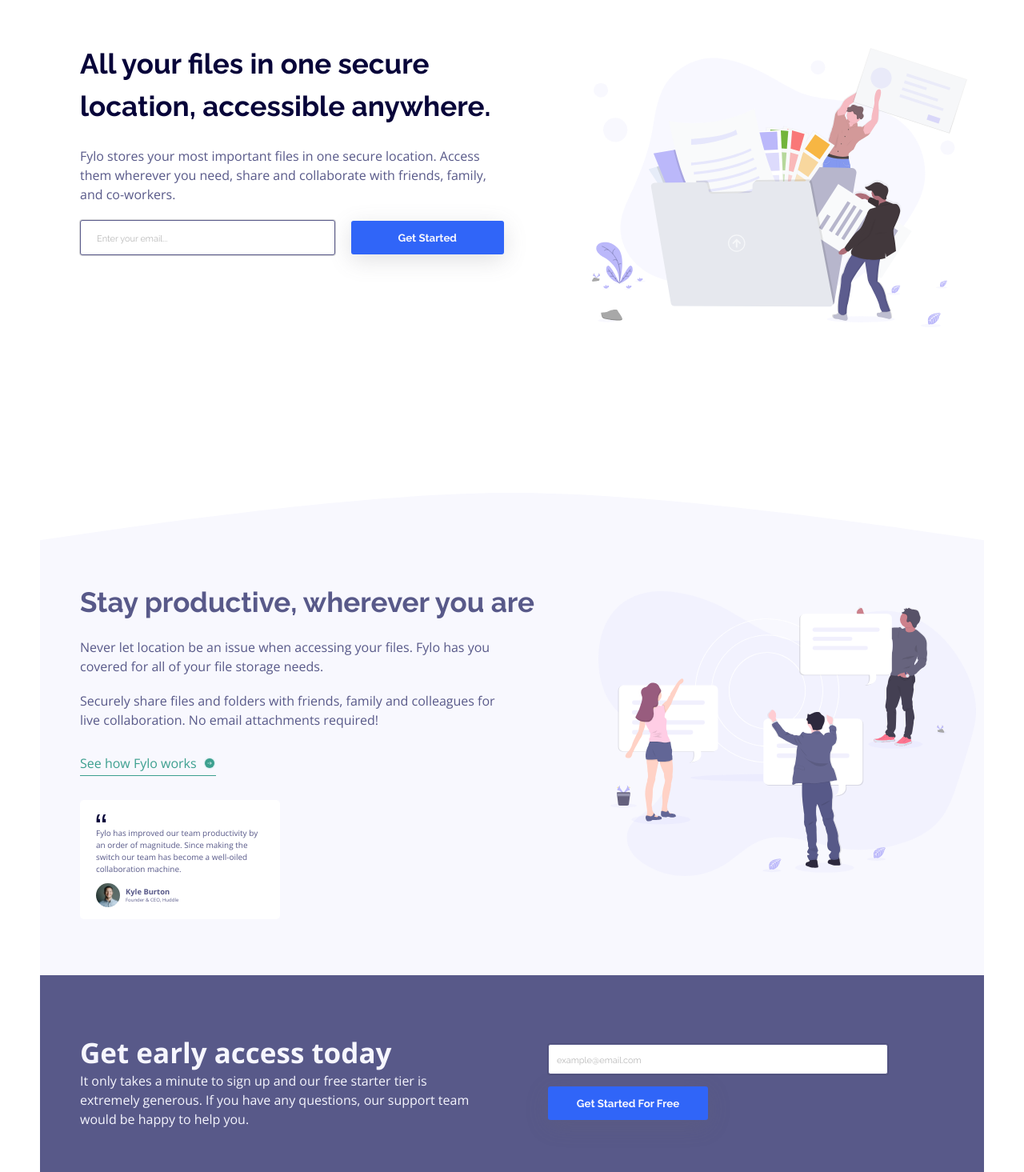
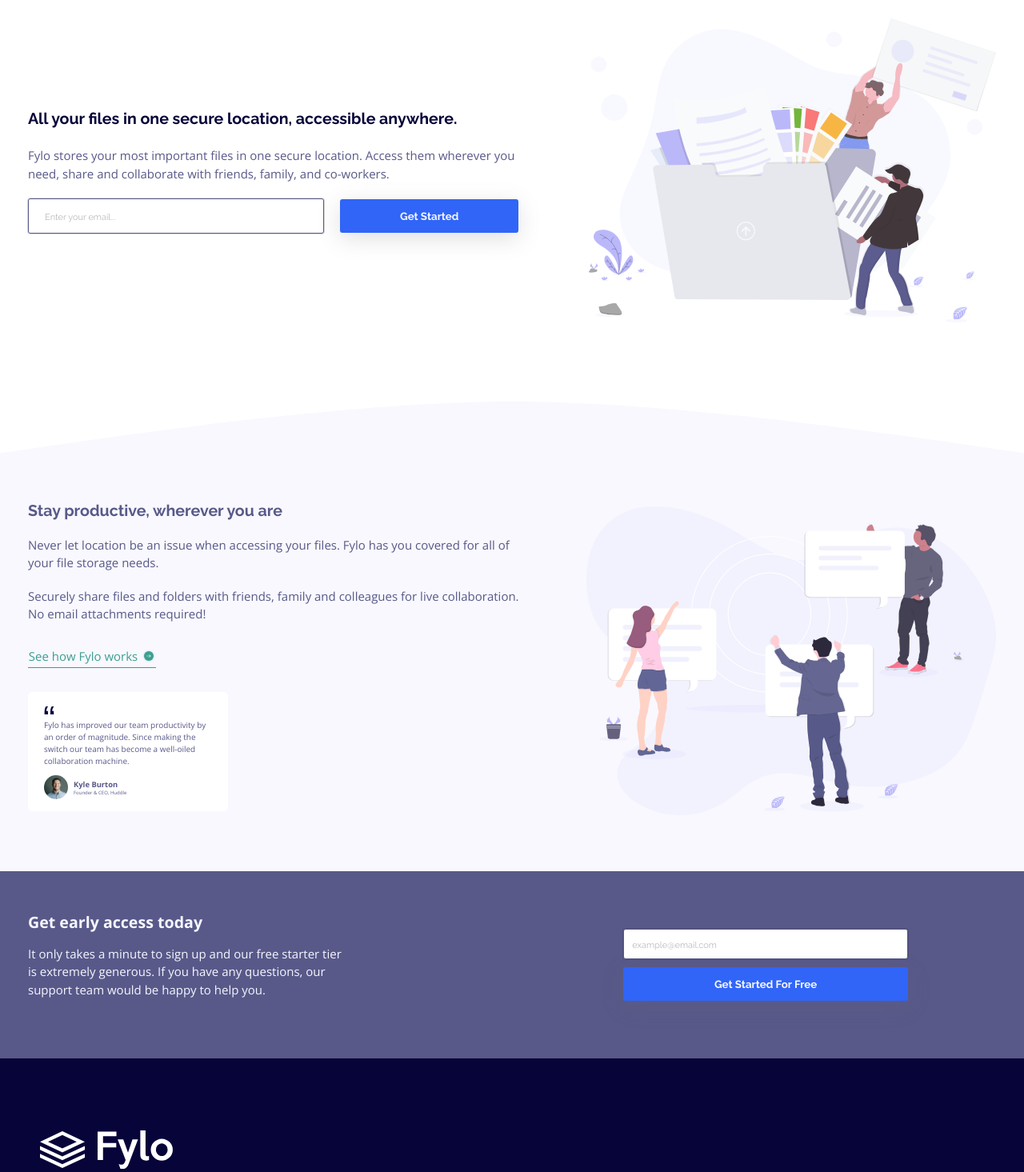
Before and after one commit to Oghenetega16/fylo-landing-page-with-two-column-layout-master, a plain HTML site: page index.html in a window 1280 px wide. Shown: the part 140-1605 px from the top of the page at 80% size. Drawn offline with nearby package versions, Linux system fonts and the light colour scheme.

Commit message:
Completed

```diff
--- a/index.html
+++ b/index.html
@@ -41,11 +41,13 @@
     <section class="second">
       <div class="second-text">
         <h4>Stay productive, wherever you are</h4>
-        <p>Never let location be an issue when accessing your files. Fylo has you
-        covered for all of your file storage needs.</p>
-        <br/>
-        <p>Securely share files and folders with friends, family and colleagues for
-        live collaboration. No email attachments required!</p>
+        <div class="second-content">
+          <p>Never let location be an issue when accessing your files. Fylo has you
+            covered for all of your file storage needs.</p>
+          <br />
+          <p>Securely share files and folders with friends, family and colleagues for
+            live collaboration. No email attachments required!</p>
+        </div>
 
         <div class="arrow">
           <p>See how Fylo works</p>
--- a/style.css
+++ b/style.css
@@ -262,7 +262,7 @@
     border: 1px solid white;
     color: #fff;
     border-radius: 50%;
-    padding: 7.4px;
+    padding: 8px;
     margin-bottom: 50px;
     cursor: pointer;
 }
@@ -310,17 +310,17 @@
 
 @media (min-width: 768px) {
     p {
-        font-size: 16px;
+        font-size: 15px;
         line-height: 1.5em;
     }
 
     main {
-        margin: clamp(20px, 6.5vw, 50px);
+        margin: clamp(25px, 6.5vw, 50px)  auto 0 auto;
     }
 
     /* HEADER SECTION */
     header {
-        margin-left: clamp(20px, 6.5vw, 50px);
+        margin: 0 35px;
     }
 
     header nav a {
@@ -329,7 +329,7 @@
     }
 
     header #logo img {
-        width: 75%;
+        width: 60%;
     }
 
     nav {
@@ -344,18 +344,17 @@
         justify-content: space-between;
         text-align: left;
         background-image: url(./images/bg-curve-desktop.svg);
-        padding-bottom: 270px;
+        padding-bottom: 200px;
     }
 
     .first-text {
-        width: 530px;
-        margin-left: clamp(20px, 6.5vw, 50px);
+        padding-bottom: 0px;
+        margin: 0 clamp(10px, 6.5vw, 35px);
     }
 
     .first-text h3 {
-        font-size: 2.5em;
+        font-size: 1.4em;
         font-weight: bold;
-        margin: 0.67em 0;
         font-family: "Raleway", serif;
     }
 
@@ -379,6 +378,11 @@
         width: 60%;
     }
 
+    .first .illustration {
+        width: 40%;
+        margin-right: clamp(10px, 6.5vw, 35px);
+    }
+
     /* SECOND SECTION */
     .second {
         display: flex;
@@ -389,27 +393,23 @@
     }
 
     .second-text {
-        margin-left: clamp(20px, 6.5vw, 50px);
+        margin-left: clamp(10px, 6.5vw, 35px);
     }
 
     .second-text h4 {
         text-align: left;
-        font-size: 2.5em;
+        font-size: 1.4em;
         font-weight: bold;
-        margin: 0.67em 0;
     }
 
-    .second-text .illustration {
-        margin: 0;
-    }
-
-    .second-text p {
-        width: 530px;
+    .second .illustration {
+        width: 40%;
+        margin-right: 35px;
     }
 
     .arrow {
         margin: 30px 0;
-        width: 30%;
+        width: 160px;
     }
 
     #testimonial {
@@ -432,38 +432,40 @@
         flex-direction: row;
         align-items: center;
         justify-content: space-between;
-        margin-left: clamp(20px, 6.5vw, 50px);
+        margin-left: clamp(20px, 6.5vw, 35px);
         padding-top: 50px;
     }
 
     .third-content #access_text {
-        width: 500px;
         text-align: left;
     }
 
     #access_text h3 {
         padding: 0;
-        font-size: 2.5em;
+        font-size: 1.4em;
         font-weight: bold;
-        margin: 0.67em 0 0 0;
+    }
+
+    #access_text p{
+        margin-top: 15px;
+        width: 400px;
     }
 
     .third-content #input_btn {
         display: flex;
         flex-direction: column;
-        gap: 15px;
-        width: 500px;
+        gap: 10px;
     }
 
     .third-content #input_btn input {
         margin: 0;
+        width: 100%;
     }
 
     .third-content #input_btn button {
         margin: 0;
-        width: 40%;
+        width: 100%;
     }
-
 
     /* FOOTER SECTION */
     .footer-content {
@@ -477,13 +479,86 @@
         display: flex;
         flex-direction: row;
         justify-content: space-between;
+    }
+}
+
+@media (min-width: 1024px) {
+    .third-content #input_btn {
+        width: clamp(300px, 27.8vw, 400px);
+        margin-right: 100px;
+    }
+
+    .third-content #input_btn input {
+        width: clamp(300px, 27.8vw, 400px);
+    }
+
+    .third-content #input_btn button {
+        width: clamp(300px, 27.8vw, 400px);
+    }
+}
+
+@media(min-width: 1440px) {
+    /* HEADER SECTION */
+    header #logo img {
+        width: 75%;
+    }
+
+    header {
+        margin: 0 clamp(25px, 6.5vw, 55px);
+    }
+
+    /* FIRST SECTION */
+    .first-text {
+        margin: 0 clamp(25px, 6.5vw, 55px);
+        width: 520px;
+    }
+
+    .first-text h3 {
+        font-size: 2.5em;
+    }
+
+    /* SECOND SECTION */
+    .second-text {
+        margin: 0 clamp(25px, 6.5vw, 55px);
+    }
+
+    .second-text h4 {
+        font-size: 2.5em;
+    }
+
+    .second-content {
+        width: 520px;
+    }
+
+    /* THIRD SECTION */
+    .third-content {
+        margin: 0 clamp(25px, 6.5vw, 55px);
+    }
+
+    #access_text h3 {
+        font-size: 2.5em;
+    }
+
+    #access_text p {
+        width: 460px;
+    }
+
+    .third-content #input_btn {
+        width: clamp(300px, 34.7vw, 500px);
+        margin-right: 100px;
+    }
+
+    .third-content #input_btn input {
+        width: clamp(300px, 34.7vw, 500px);
+    }
+
+    .third-content #input_btn button {
+        width: clamp(150px, 13.9vw, 200px);
+    }
+
+    /* FOOTER SECTION */
+    .footer-content {
         margin-right: 200px;
     }
 
-    /* OTHERS */
-    .illustration {
-        width: 40%;
-    }
-
-
 }
```
